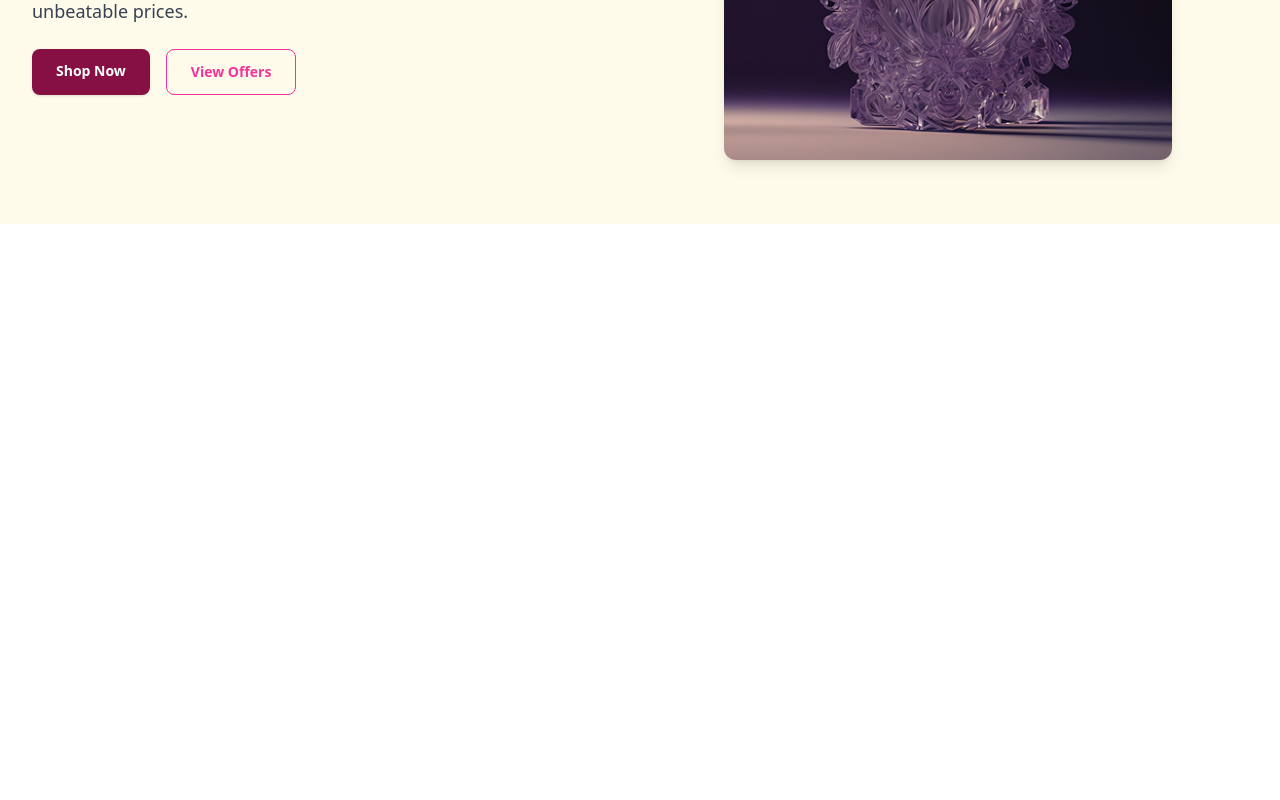
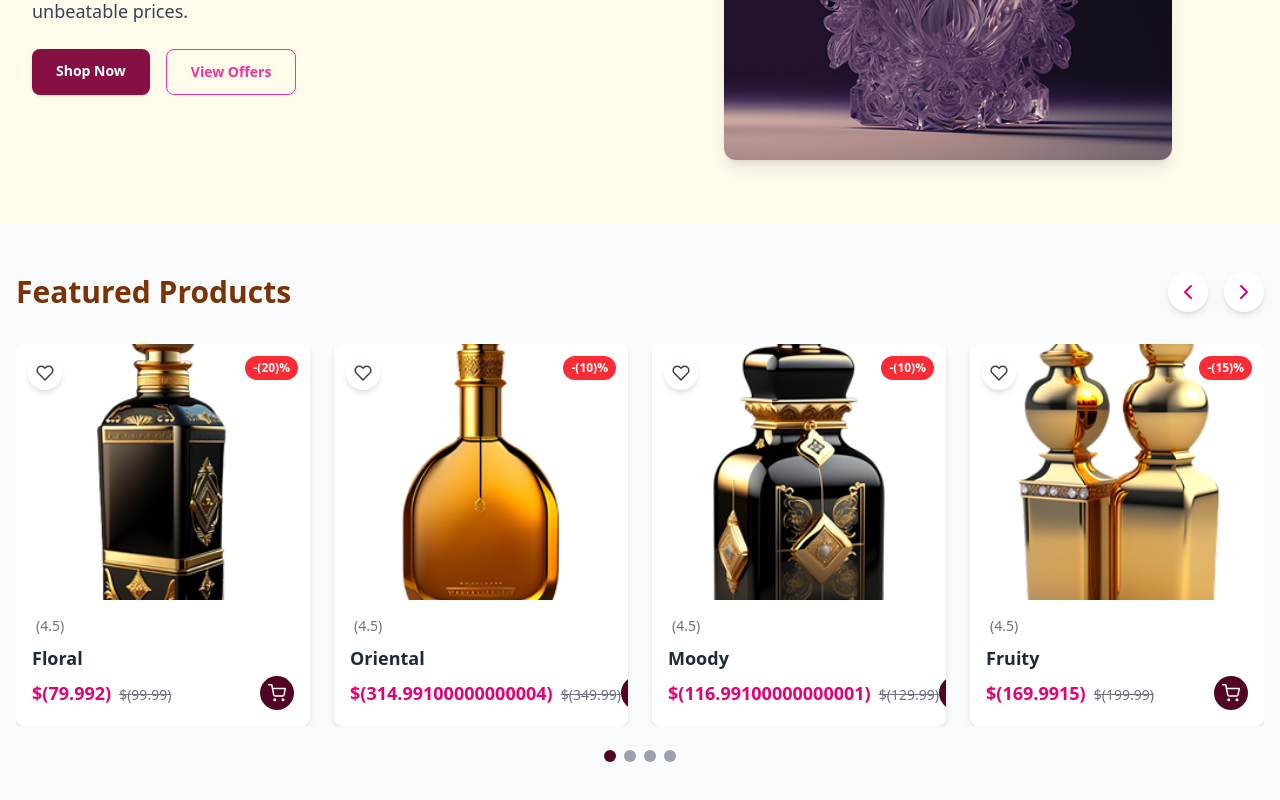
Before and after one commit to Tsedeniyagashaw/perfume-store, a React (Vite) app: page / in a window 1280 px wide. Shown: the part 464-1264 px from the top of the page. Before the commit the page ends 800 px from the top, so only its background shows below. Built offline with nearby package versions, Linux system fonts and the light colour scheme.

Commit message:
added products page

```diff
--- a/src/App.jsx
+++ b/src/App.jsx
@@ -1,12 +1,14 @@
 import React from 'react'
 import Header from './components/Header'
 import Hero from './components/Hero'
+import Products from './components/Products'
 
 const App = () => {
   return (
     <div>
    <Header />
    <Hero />
+   <Products />
     </div>
   )
 }
--- /dev/null
+++ b/src/components/Products.jsx
@@ -0,0 +1,173 @@
+import React, { useEffect, useState } from 'react'
+import product1 from '/Old_fashion_balck_and_gold_color_perfume__3_-removebg-preview 1.png'
+import product2 from '/Old_fashion_gold_color_perfume__1_-removebg-preview 1.png'
+import product3 from '/Old_fashion_black___gold_color_perfume_bottles_set__2_-removebg-preview 1.png'
+import product4 from '/Old_fashion_gold_color_perfume_bottles_set__3_-removebg-preview (1) 1.png'
+import product5 from '/Old_fashion_balck_and_gold_color_perfume-removebg-preview 1.png'
+import product6 from '/Old_fashion_gold_color_perfume__2_-removebg-preview 1.png'
+import product7 from '/the_very_good_looking_parfume_calling_B_A_H_R_I_J_-removebg-preview.png'
+import product8 from '/pexels-valeria-boltneva-1961791 1.png'
+import product9 from '/Old_fashion_gold_color_perfume_bottles_set-removebg-preview 1.png'
+
+import product10 from '/a_dark_amber_sweaty_perfume_bottle_with__a_dark_de__1_-removebg-preview 1.png'
+import product11 from '/a_dark_amber_sweaty_perfume_bottle_with__a_dark_de-removebg-preview 1.png'
+import product12 from '/Aline_Zanette_A_bottle_of_lavender_perfume_on_the_water_at_dusk_91fa4d71-345e-4861-a119-16cabf95b3e1 1.png'
+import product13 from '/ariekoprasethio_a_bottle_of_perfume_spray_super_realistic_4K_re_f44fec90-0d8e-4dc3-96f8-3f03da660dec (1)FFSB 1 (1).png'
+import product14 from '/diesel_punk_marble_wide_angle_Hyperrealistic_neo_--removebg-preview.png'
+import product15 from '/Group 17.png'
+
+
+import { FiChevronLeft, FiChevronRight, FiHeart, FiShoppingCart, FiStar } from 'react-icons/fi'
+
+const Products = () => {
+    const [currentSlide, setCurrentSlide] = useState(0)
+    const [productsPerPage, setProductsPerPage] = useState(4)
+    const products =[
+        {id:1, name:"Floral", price: 99.99, rating: 4.5, image: product1, discount: 20 },
+        {id:2, name:"Oriental", price: 349.99, rating: 4.5, image: product2, discount: 10 },
+        {id:3, name:"Moody", price: 129.99, rating: 4.5, image: product3, discount: 10 },
+        {id:4, name:"Fruity", price: 199.99, rating: 4.5, image: product4, discount: 15 },
+        {id:5, name:"Citrus", price: 229.99, rating: 4.5, image: product5, discount: 0 },
+        {id:6, name:"Aromaitc", price: 139.99, rating: 4.5, image: product6, discount: 5 },
+        {id:7, name:"Chypre", price: 249.99, rating: 4.5, image: product7, discount: 0 },
+        {id:8, name:"Oriental", price: 289.99, rating: 4.5, image: product8, discount: 15 },
+        {id:9, name:"Floral", price: 339.99, rating: 4.5, image: product9, discount: 5 },
+           {id:10, name:"Moody", price: 129.99, rating: 4.5, image: product10, discount: 10 },
+        {id:11, name:"Fruity", price: 199.99, rating: 4.5, image: product11, discount: 15 },
+        {id:12, name:"Citrus", price: 229.99, rating: 4.5, image: product12, discount: 0 },
+        {id:13, name:"Aromaitc", price: 139.99, rating: 4.5, image: product13, discount: 5 },
+        {id:14, name:"Chypre", price: 249.99, rating: 4.5, image: product14, discount: 0 },
+        {id:15, name:"Oriental", price: 289.99, rating: 4.5, image: product15, discount: 15 },
+    ];
+useEffect(()=>{
+
+    const handleResize = () => {
+    if(window.innerWidth < 640){
+        setProductsPerPage(1);
+    } else if(window.innerWidth < 768){
+        setProductsPerPage(2);
+    }else if(window.innerWidth < 1024){
+        setProductsPerPage(3);
+    }else{
+        setProductsPerPage(4);
+    }}
+    handleResize();
+    window.addEventListener('resize',handleResize);
+    return () =>  window.removeEventListener('resize',handleResize);
+}, []);
+
+const totalSlides = Math.ceil(products.length / productsPerPage);
+
+const nextSlide = ()=> {
+    setCurrentSlide((prev) => (prev === totalSlides - 1 ? 0 : prev + 1 ));
+};
+
+const prevSlide = () => {
+    setCurrentSlide((prev) => (prev === 0 ? totalSlides - 1 : prev - 1 ))
+};
+const visibleProducts =  products.slice (
+    currentSlide * productsPerPage,
+    (currentSlide + 1) * productsPerPage
+)
+
+  return (
+    <section id='products' className='py-12 scroll-mt-20 bg-gray-50'>
+      <div className='container mx-auto px-4 '>
+        <div className='flex justify-between items-center mb-8'>
+            <h2 className='md:text-3xl text-2xl font-bold text-amber-900'>Featured Products</h2>
+        <div className='flex space-x-4'>
+            <button onClick={prevSlide}
+            className='p-2 rounded-full bg-white shadow-md bg:pink-100 text-pink-600
+            transition-colors'
+             aria-label='Previous-slide'>
+                 <FiChevronLeft size={24} />
+            </button>
+
+              <button onClick={nextSlide}
+            className='p-2 rounded-full bg-white shadow-md bg:pink-100 text-pink-600
+            transition-colors'
+             aria-label='Next-slide'>
+                 <FiChevronRight size={24} />
+            </button>
+
+        </div>
+        </div>
+
+        <div className='relative overflow-hidden'>
+            <div className='grid grid-cols-1 sm:grid-cols-2 md:grid-cols-3 lg:grid-cols-4 gap-6'>
+                {visibleProducts.map((product) =>(
+                    <div key={product.id}
+                    className='bg-white rounded-lg shadow-md overflow-hidden
+                    transition-all duration-300 hover:scale-105'
+                    >
+                        <div className='relative'>
+                            <img src={product.image} alt={product.name}
+                            className='w-full h-64 object-cover'/>
+                            {product.discount > 0 && (
+                                <span className='absolute top-3 right-3 bg-red-500
+                                text-white text-xs font-bold px-2 py-1 rounded-full '>
+                                    -({product.discount})%
+                                </span>
+                            )}
+                            <button className='absolute top-3 left-3 p-2 bg-white rounded-full
+                            shadow-md hover:bg-pink-100 text-gray-700'>
+                                <FiHeart size={18} />
+
+                            </button>
+                        </div>
+                        <div className='p-4'>
+                           <div className='flex items-center mb-2'>
+                            {
+                                [...Array(5).map((_,i) =>(
+                                    <FiStar key={i}  size={16}
+                                    className={i < Math.floor(product.rating) ? 'text-yellow-400 fill-current' : "text-gray-300"}
+                                    />
+                                ))]
+                            }
+                            <span className='text-sm text-gray-500 ml-1'>
+                                ({product.rating})
+
+                            </span>
+
+                           </div>
+                           <h3 className='text-lg font-semibold text-gray-800 mb-1'>{product.name}</h3>
+                         <div className='flex items-center justify-between'>
+                           <div>
+                                 <span className='text-lg font-bold text-pink-600'>
+                                     $({product.price * (1 - product.discount/100).toFixed(2)})
+                                 </span>
+                                 {
+                                    product.discount > 0 && (
+                                        <span className='text-sm text-gray-500 line-through ml-2'>
+                                            $({product.price.toFixed(2)})
+                                        </span>
+                                    )
+                                 }
+                           </div>
+                           <button
+                           className='p-2 bg-pink-950 rounded-full text-white hover:bg-pink-700 transition-colors'>
+                             <FiShoppingCart size={18} />
+                           </button>
+                         </div>
+                        </div>
+                    </div>
+              )  )}
+            </div>
+
+        </div>
+
+        <div className='flex justify-center mt-6 space-x-2'>
+               {[...Array(totalSlides)].map((_, index) => (
+                <button key={index} onClick={()=>setCurrentSlide(index)}
+                className={`w-3 h-3 rounded-full ${currentSlide === index ? 'bg-pink-950' : 'bg-gray-400'}`}
+                aria-label={`Go to Slide ${index + 1}`}>
+
+                </button>
+               ))}
+        </div>
+      </div>
+    </section>
+  )
+}
+
+export default Products
```
